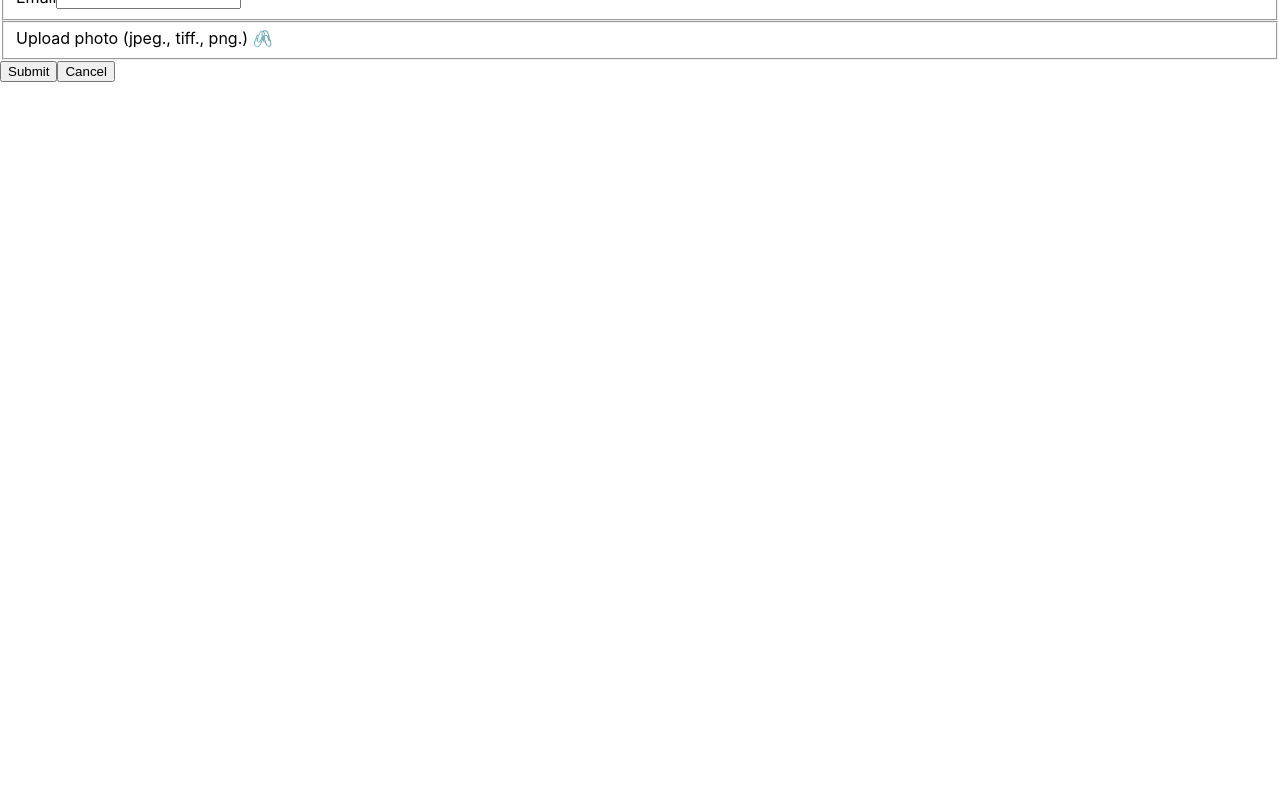
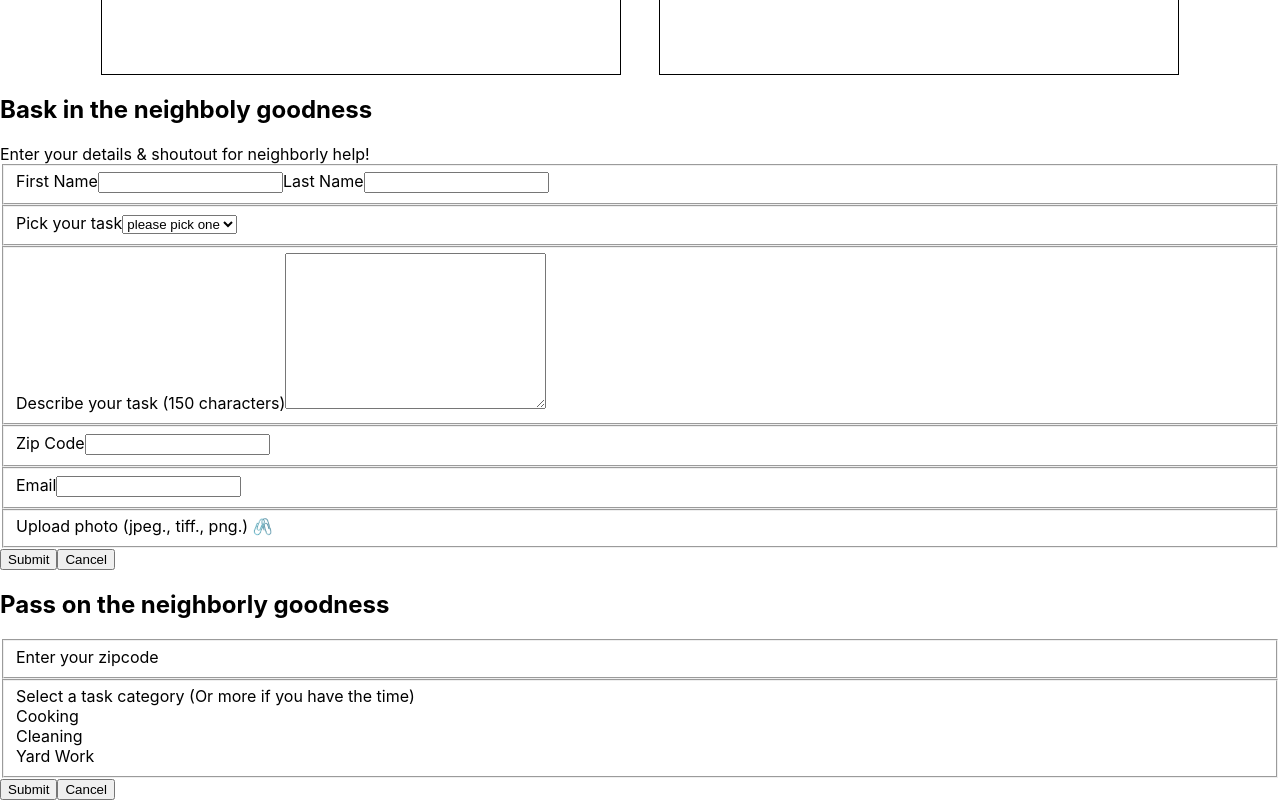
Before and after one commit to Co-Lab-You-Belong-in-Tech/NBRLYU, a React (Create React App) app: page / in a window 1280 px wide. Shown: the part 433-1233 px from the top of the page. Before the commit the page ends 800 px from the top, so only its background shows below. Built offline with nearby package versions, Linux system fonts and the light colour scheme.

Commit message:
added Provide page

```diff
--- a/src/App.js
+++ b/src/App.js
@@ -1,11 +1,13 @@
-// import Home from "./pages/Home";
+import Home from "./pages/Home";
 import Request from "./pages/Request";
+import Provide from "./pages/Provide";
 function App() {
   return (
     <div>
       <header>NBRLYU</header>
-      {/* <Home /> */}
+      <Home />
       <Request />
+      <Provide />
     </div>
   );
 }
--- /dev/null
+++ b/src/pages/Provide.js
@@ -0,0 +1,24 @@
+function Provide() {
+  return (
+    <div>
+      <h2>Pass on the neighborly goodness</h2>
+      <form action="">
+        <fieldset>
+          <label htmlFor="">Enter your zipcode</label>
+        </fieldset>
+        <fieldset>
+          <label htmlFor="">
+            Select a task category (Or more if you have the time)
+          </label>
+
+          <div>Cooking</div>
+          <div>Cleaning</div>
+          <div>Yard Work</div>
+        </fieldset>
+      </form>
+      <button>Submit</button>
+      <button>Cancel</button>
+    </div>
+  );
+}
+export default Provide;
```
